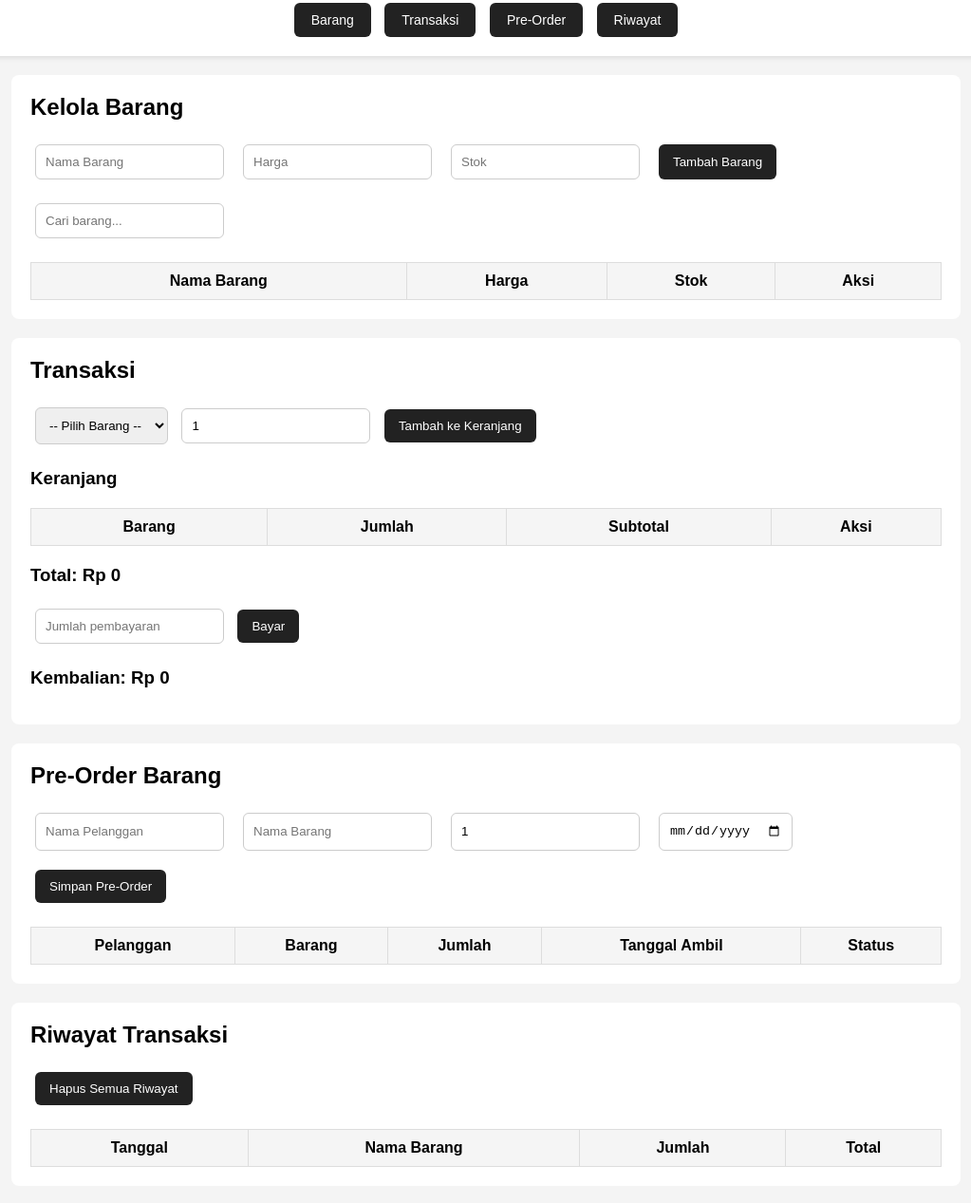
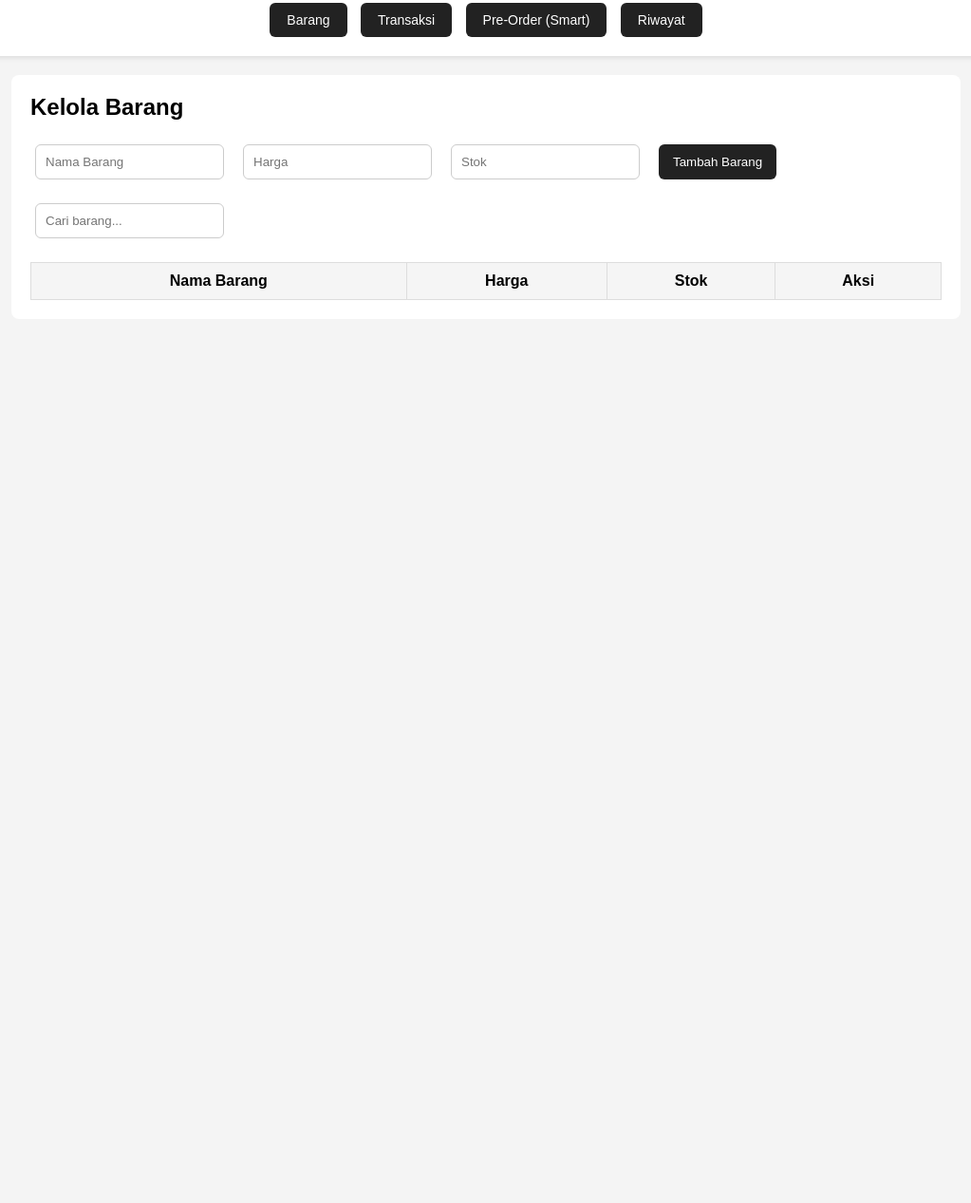
Before and after one commit to abitabada16-glitch/kasir-toko, a plain HTML site: page index.html in a window 1280 px wide. Shown: the part 171-1438 px from the top of the page at 95% size, without its empty margins (128-1151 px from the left). After the commit the page ends 800 px from the top, so only its background shows below. Drawn offline with Linux system fonts and the light colour scheme.

Commit message:
Add files via upload

```diff
--- a/index.html
+++ b/index.html
@@ -4,7 +4,7 @@
     <meta charset="UTF-8">
     <meta name="viewport" content="width=device-width, initial-scale=1.0">
 
-    <title>Kasir Toko</title>
+    <title>Kasir Toko - Smart Pre-Order System</title>
 
     <link rel="stylesheet" href="style.css">
 </head>
@@ -13,7 +13,7 @@
 
     <header>
         <h1>KASIR TOKO LEK BIT</h1>
-        <p>Sistem Kasir dan Pre-Order</p>
+        <p>Sistem Kasir dan Smart Pre-Order System</p>
     </header>
 
 
@@ -28,7 +28,7 @@
         </button>
 
         <button onclick="showPage('preorder')">
-            Pre-Order
+            Pre-Order (Smart)
         </button>
 
         <button onclick="showPage('riwayat')">
@@ -105,9 +105,9 @@
         <!-- TRANSAKSI -->
         <!-- ===================== -->
 
-        <section id="transaksi" class="page">
+        <section id="transaksi" class="page" style="display:none;">
 
-            <h2>Transaksi</h2>
+            <h2>Transaksi Kasir</h2>
 
             <select id="pilihBarang">
                 <option value="">
@@ -148,7 +148,7 @@
 
 
             <h3>
-                Total:
+                Total Tagihan:
                 <span id="total">Rp 0</span>
             </h3>
 
@@ -173,12 +173,12 @@
 
 
         <!-- ===================== -->
-        <!-- PRE-ORDER -->
+        <!-- PRE-ORDER (FITUR SMART) -->
         <!-- ===================== -->
 
-        <section id="preorder" class="page">
+        <section id="preorder" class="page" style="display:none;">
 
-            <h2>Pre-Order Barang</h2>
+            <h2>Pre-Order Barang (Smart System)</h2>
 
             <div class="form">
 
@@ -207,6 +207,11 @@
                     id="tanggalAmbil"
                 >
 
+                <!-- TOMBOL FITUR SMART ESTIMASI TANGGAL AUTOMATIS -->
+                <button type="button" onclick="estimasiTanggalPO()" style="background-color: #007bff; color: white;">
+                    ⚡ Hitung Estimasi Otomatis
+                </button>
+
                 <button onclick="tambahPreOrder()">
                     Simpan Pre-Order
                 </button>
@@ -221,8 +226,8 @@
                         <th>Pelanggan</th>
                         <th>Barang</th>
                         <th>Jumlah</th>
-                        <th>Tanggal Ambil</th>
-                        <th>Status</th>
+                        <th>Tanggal Ambil (Prioritas)</th>
+                        <th>Status / Aksi</th>
                     </tr>
                 </thead>
 
@@ -235,10 +240,11 @@
 
 
         <!-- ===================== -->
-        <!-- RIWAYAT -->
+        <!-- RIWAYAT TRANSAKSI -->
         <!-- ===================== -->
 
-    <section id="riwayat" class="page">
+        <section id="riwayat" class="page" style="display:none;">
+
             <h2>Riwayat Transaksi</h2>
 
             <button onclick="hapusRiwayat()">Hapus Semua Riwayat</button>
@@ -255,10 +261,10 @@
 
                 <tbody id="tabelRiwayat"></tbody>
             </table>
+
         </section>
 
     </main>
-
 
     <script src="script.js"></script>
 
```
Lines whose indentation alone changed are shown as unchanged.
